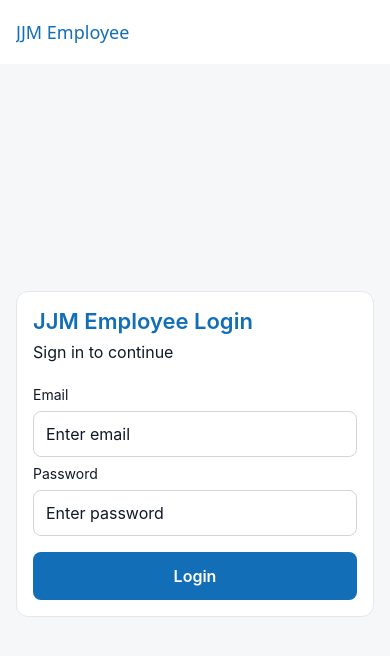
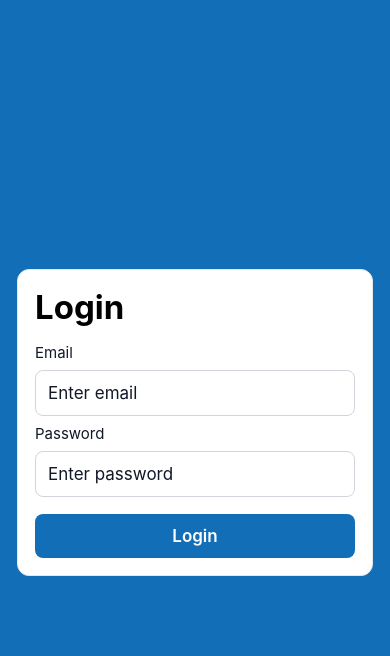
Before and after one commit to hellomraza/jjm-mobile, a React Native app: screen /Login in a window 390 px wide. Shown: the top 656 px of the page. Built offline with nearby package versions, Linux system fonts and the light colour scheme.

Commit message:
feat(design): implement pixel-perfect adjustments across components and screens

```diff
--- a/src/components/FormTextInput.tsx
+++ b/src/components/FormTextInput.tsx
@@ -6,6 +6,7 @@ import {
   View,
 } from 'react-native';
 import { colors } from '../theme/colors';
+import { fontSize, radius, spacing } from '../theme/designSystem';
 
 type FormTextInputProps = {
   label: string;
@@ -49,27 +50,27 @@ export function FormTextInput({
 
 const styles = StyleSheet.create({
   label: {
-    fontSize: 14,
+    fontSize: fontSize.sm,
     color: colors.textPrimary,
-    marginBottom: 8,
-    marginTop: 8,
+    marginBottom: spacing.xs,
+    marginTop: spacing.xs,
   },
   input: {
-    borderRadius: 8,
+    borderRadius: radius.sm,
     borderWidth: 1,
     borderColor: colors.inputBorder,
-    paddingHorizontal: 12,
-    paddingVertical: 12,
+    paddingHorizontal: spacing.sm,
+    paddingVertical: spacing.sm,
     backgroundColor: colors.white,
-    fontSize: 16,
+    fontSize: fontSize.md,
     color: colors.textPrimary,
   },
   inputError: {
     borderColor: colors.danger,
   },
   errorText: {
-    marginTop: 8,
+    marginTop: spacing.xs,
     color: colors.danger,
-    fontSize: 14,
+    fontSize: fontSize.sm,
   },
 });
--- a/src/components/PrimaryButton.tsx
+++ b/src/components/PrimaryButton.tsx
@@ -1,5 +1,6 @@
 import { Pressable, StyleSheet, Text } from 'react-native';
 import { colors } from '../theme/colors';
+import { fontSize, fontWeight, radius, spacing } from '../theme/designSystem';
 
 type PrimaryButtonProps = {
   label: string;
@@ -33,10 +34,10 @@ export function PrimaryButton({
 
 const styles = StyleSheet.create({
   button: {
-    marginTop: 16,
+    marginTop: spacing.md,
     backgroundColor: colors.primary,
-    borderRadius: 8,
-    paddingVertical: 14,
+    borderRadius: radius.sm,
+    paddingVertical: spacing.sm,
     alignItems: 'center',
   },
   buttonDisabled: {
@@ -44,7 +45,7 @@ const styles = StyleSheet.create({
   },
   buttonText: {
     color: colors.textOnPrimary,
-    fontSize: 16,
-    fontWeight: '600',
+    fontSize: fontSize.md,
+    fontWeight: fontWeight.semibold,
   },
 });
--- a/src/navigation/RootNavigator.tsx
+++ b/src/navigation/RootNavigator.tsx
@@ -80,43 +80,20 @@ export function RootNavigator() {
     <NavigationContainer>
       <RootStack.Navigator
         initialRouteName={hasStoredToken ? 'WorkItemList' : 'Login'}
-        screenOptions={{
-          headerStyle: { backgroundColor: '#FFFFFF' },
-          headerTintColor: '#126EB6',
-          headerShadowVisible: false,
-          contentStyle: { backgroundColor: '#FFFFFF' },
-        }}
+        screenOptions={{ headerShown: false }}
       >
-        <RootStack.Screen
-          name="Login"
-          component={LoginScreen}
-          options={{ title: 'JJM Employee' }}
-        />
-        <RootStack.Screen
-          name="WorkItemList"
-          component={WorkItemListScreen}
-          options={{ title: 'Work Items' }}
-        />
+        <RootStack.Screen name="Login" component={LoginScreen} />
+        <RootStack.Screen name="WorkItemList" component={WorkItemListScreen} />
         <RootStack.Screen
           name="WorkItemDetails"
           component={WorkItemDetailsScreen}
-          options={{ title: 'Work Item Details' }}
         />
         <RootStack.Screen
           name="ComponentList"
           component={ComponentListScreen}
-          options={{ title: 'Components' }}
         />
-        <RootStack.Screen
-          name="UploadPhoto"
-          component={UploadPhotoScreen}
-          options={{ title: 'Upload Photo' }}
-        />
-        <RootStack.Screen
-          name="Camera"
-          component={CameraScreen}
-          options={{ title: 'Capture Photo' }}
-        />
+        <RootStack.Screen name="UploadPhoto" component={UploadPhotoScreen} />
+        <RootStack.Screen name="Camera" component={CameraScreen} />
       </RootStack.Navigator>
     </NavigationContainer>
   );
--- a/src/screens/ComponentListScreen.tsx
+++ b/src/screens/ComponentListScreen.tsx
@@ -11,6 +11,7 @@ import {
 import { useComponents } from '../hooks/useComponents';
 import type { RootStackParamList } from '../navigation/RootNavigator';
 import { colors } from '../theme/colors';
+import { fontSize, fontWeight, radius, spacing } from '../theme/designSystem';
 
 type ComponentListRouteProp = RouteProp<RootStackParamList, 'ComponentList'>;
 type ComponentListNavigationProp = NativeStackNavigationProp<
@@ -32,7 +33,11 @@ export function ComponentListScreen() {
   const { workItemId, title } = route.params;
   const { data: components, isLoading, isError } = useComponents(workItemId);
 
-  const renderItem = ({ item }: { item: NonNullable<typeof components>[number] }) => (
+  const renderItem = ({
+    item,
+  }: {
+    item: NonNullable<typeof components>[number];
+  }) => (
     <Pressable
       style={styles.row}
       testID={`component-row-${item.id}`}
@@ -67,8 +72,12 @@ export function ComponentListScreen() {
         <Text style={styles.caption}>Work Item ID: {workItemId}</Text>
       </View>
 
-      {isLoading ? <Text testID="components-loading-text">Loading components...</Text> : null}
-      {isError ? <Text testID="components-error-text">Failed to load components.</Text> : null}
+      {isLoading ? (
+        <Text testID="components-loading-text">Loading components...</Text>
+      ) : null}
+      {isError ? (
+        <Text testID="components-error-text">Failed to load components.</Text>
+      ) : null}
       {!isLoading && !isError && (components?.length ?? 0) === 0 ? (
         <Text testID="components-empty-text">No components found.</Text>
       ) : null}
@@ -89,57 +98,57 @@ const styles = StyleSheet.create({
   container: {
     flex: 1,
     backgroundColor: colors.secondaryBackground,
-    padding: 16,
+    padding: spacing.md,
   },
   headerContainer: {
-    marginBottom: 12,
+    marginBottom: spacing.sm,
   },
   title: {
-    fontSize: 22,
+    fontSize: fontSize.xl,
     color: colors.primary,
-    fontWeight: '600',
-    marginBottom: 8,
+    fontWeight: fontWeight.semibold,
+    marginBottom: spacing.xs,
   },
   subtitle: {
-    fontSize: 16,
+    fontSize: fontSize.md,
     color: colors.textPrimary,
-    marginBottom: 4,
+    marginBottom: spacing.xxs,
   },
   caption: {
-    fontSize: 14,
+    fontSize: fontSize.sm,
     color: colors.textPrimary,
   },
   listContent: {
-    paddingBottom: 20,
+    paddingBottom: spacing.lg,
   },
   row: {
     backgroundColor: colors.white,
-    borderRadius: 12,
+    borderRadius: radius.md,
     borderWidth: 1,
     borderColor: colors.divider,
-    padding: 16,
-    marginBottom: 10,
+    padding: spacing.md,
+    marginBottom: spacing.xs,
   },
   rowHeader: {
     flexDirection: 'row',
     justifyContent: 'space-between',
     alignItems: 'center',
-    marginBottom: 6,
+    marginBottom: spacing.xs,
   },
   componentName: {
     flex: 1,
-    fontSize: 16,
-    fontWeight: '600',
+    fontSize: fontSize.md,
+    fontWeight: fontWeight.semibold,
     color: colors.textPrimary,
-    marginRight: 8,
+    marginRight: spacing.xs,
   },
   status: {
-    fontSize: 12,
-    fontWeight: '600',
+    fontSize: fontSize.xs,
+    fontWeight: fontWeight.semibold,
     color: colors.primary,
   },
   meta: {
-    fontSize: 14,
+    fontSize: fontSize.sm,
     color: colors.textPrimary,
   },
 });
--- a/src/screens/LoginScreen.tsx
+++ b/src/screens/LoginScreen.tsx
@@ -8,6 +8,7 @@ import { PrimaryButton } from '../components/PrimaryButton';
 import { useAuth } from '../hooks/useAuth';
 import { RootStackParamList } from '../navigation/RootNavigator';
 import { colors } from '../theme/colors';
+import { fontSize, fontWeight, radius, spacing } from '../theme/designSystem';
 import { loginValidationSchema } from '../validation/loginValidationSchema';
 
 type LoginNavigationProp = NativeStackNavigationProp<
@@ -22,8 +23,7 @@ export function LoginScreen() {
   return (
     <SafeAreaView style={styles.container}>
       <View style={styles.card}>
-        <Text style={styles.title}>JJM Employee Login</Text>
-        <Text style={styles.subtitle}>Sign in to continue</Text>
+        <Text style={styles.title}>Login</Text>
         <Formik
           initialValues={{
             email: '',
@@ -121,31 +121,25 @@ export function LoginScreen() {
 const styles = StyleSheet.create({
   container: {
     flex: 1,
-    backgroundColor: colors.secondaryBackground,
-    padding: 16,
+    backgroundColor: colors.primary,
+    padding: spacing.md,
     justifyContent: 'center',
   },
   card: {
     backgroundColor: colors.white,
-    borderRadius: 12,
+    borderRadius: radius.md,
     borderWidth: 1,
     borderColor: colors.divider,
-    padding: 16,
+    padding: spacing.md,
   },
   title: {
-    fontSize: 22,
-    fontWeight: '600',
-    color: colors.primary,
-    marginBottom: 8,
-  },
-  subtitle: {
-    fontSize: 16,
-    color: colors.textPrimary,
-    marginBottom: 16,
+    fontSize: fontSize.xxxl,
+    fontWeight: fontWeight.bold,
+    marginBottom: spacing.xs,
   },
   errorText: {
-    marginTop: 12,
+    marginTop: spacing.sm,
     color: colors.danger,
-    fontSize: 14,
+    fontSize: fontSize.sm,
   },
 });
--- a/src/screens/UploadPhotoScreen.tsx
+++ b/src/screens/UploadPhotoScreen.tsx
@@ -1,6 +1,6 @@
+import Geolocation from '@react-native-community/geolocation';
 import { RouteProp, useNavigation, useRoute } from '@react-navigation/native';
 import { NativeStackNavigationProp } from '@react-navigation/native-stack';
-import Geolocation from '@react-native-community/geolocation';
 import React, { useEffect, useState } from 'react';
 import {
   Alert,
@@ -15,6 +15,7 @@ import { PrimaryButton } from '../components/PrimaryButton';
 import { useUploadPhotoMutation } from '../hooks/usePhotos';
 import type { RootStackParamList } from '../navigation/RootNavigator';
 import { colors } from '../theme/colors';
+import { fontSize, fontWeight, radius, spacing } from '../theme/designSystem';
 
 type UploadPhotoRouteProp = RouteProp<RootStackParamList, 'UploadPhoto'>;
 type UploadPhotoNavigationProp = NativeStackNavigationProp<
@@ -48,7 +49,11 @@ export function UploadPhotoScreen() {
     if (typeof latitude === 'number' && typeof longitude === 'number') {
       return;
     }
-    Geolocation.requestAuthorization(() => {
+
+    if (typeof Geolocation.requestAuthorization === 'function') {
+      Geolocation.requestAuthorization(() => undefined);
+    }
+
     Geolocation.getCurrentPosition(
       position => {
         setDeviceLocation({
@@ -61,11 +66,12 @@ export function UploadPhotoScreen() {
       },
       { enableHighAccuracy: true },
     );
-    });
   }, [latitude, longitude]);
 
-  const resolvedLatitude = typeof latitude === 'number' ? latitude : deviceLocation?.latitude;
-  const resolvedLongitude = typeof longitude === 'number' ? longitude : deviceLocation?.longitude;
+  const resolvedLatitude =
+    typeof latitude === 'number' ? latitude : deviceLocation?.latitude;
+  const resolvedLongitude =
+    typeof longitude === 'number' ? longitude : deviceLocation?.longitude;
 
   const handleSubmit = () => {
     const progressValue = parseFloat(progress);
@@ -139,7 +145,10 @@ export function UploadPhotoScreen() {
               GPS: {resolvedLatitude.toFixed(4)}, {resolvedLongitude.toFixed(4)}
             </Text>
           ) : locationError ? (
-            <Text style={styles.captionError} testID="upload-location-error-text">
+            <Text
+              style={styles.captionError}
+              testID="upload-location-error-text"
+            >
               {locationError}
             </Text>
           ) : (
@@ -200,57 +209,57 @@ const styles = StyleSheet.create({
     backgroundColor: colors.secondaryBackground,
   },
   scrollContent: {
-    padding: 16,
+    padding: spacing.md,
   },
   card: {
     backgroundColor: colors.white,
-    borderRadius: 12,
+    borderRadius: radius.md,
     borderWidth: 1,
     borderColor: colors.divider,
-    padding: 16,
+    padding: spacing.md,
   },
   title: {
-    fontSize: 22,
+    fontSize: fontSize.xl,
     color: colors.primary,
-    fontWeight: '600',
-    marginBottom: 8,
+    fontWeight: fontWeight.semibold,
+    marginBottom: spacing.xs,
   },
   subtitle: {
-    fontSize: 16,
+    fontSize: fontSize.md,
     color: colors.textPrimary,
-    marginBottom: 8,
+    marginBottom: spacing.xs,
   },
   caption: {
-    fontSize: 14,
+    fontSize: fontSize.sm,
     color: colors.textPrimary,
-    marginBottom: 4,
+    marginBottom: spacing.xxs,
   },
   captionError: {
-    fontSize: 14,
+    fontSize: fontSize.sm,
     color: colors.danger,
-    marginBottom: 4,
+    marginBottom: spacing.xxs,
   },
   label: {
-    fontSize: 14,
-    fontWeight: '600',
+    fontSize: fontSize.sm,
+    fontWeight: fontWeight.semibold,
     color: colors.textPrimary,
-    marginTop: 16,
-    marginBottom: 4,
+    marginTop: spacing.md,
+    marginBottom: spacing.xxs,
   },
   input: {
     borderWidth: 1,
     borderColor: colors.inputBorder,
-    borderRadius: 8,
-    paddingHorizontal: 12,
-    paddingVertical: 10,
-    fontSize: 16,
+    borderRadius: radius.sm,
+    paddingHorizontal: spacing.sm,
+    paddingVertical: spacing.xs,
+    fontSize: fontSize.md,
     color: colors.textPrimary,
-    marginBottom: 8,
+    marginBottom: spacing.xs,
   },
   errorText: {
     color: colors.danger,
-    fontSize: 14,
-    marginBottom: 8,
+    fontSize: fontSize.sm,
+    marginBottom: spacing.xs,
   },
   centeredContainer: {
     flex: 1,
--- a/src/screens/WorkItemDetailsScreen.tsx
+++ b/src/screens/WorkItemDetailsScreen.tsx
@@ -4,8 +4,12 @@ import { SafeAreaView, StyleSheet, Text, View } from 'react-native';
 import { PrimaryButton } from '../components/PrimaryButton';
 import type { RootStackParamList } from '../navigation/RootNavigator';
 import { colors } from '../theme/colors';
+import { fontSize, fontWeight, radius, spacing } from '../theme/designSystem';
 
-type WorkItemDetailsRouteProp = RouteProp<RootStackParamList, 'WorkItemDetails'>;
+type WorkItemDetailsRouteProp = RouteProp<
+  RootStackParamList,
+  'WorkItemDetails'
+>;
 type WorkItemDetailsNavigationProp = NativeStackNavigationProp<
   RootStackParamList,
   'WorkItemDetails'
@@ -40,23 +44,23 @@ const styles = StyleSheet.create({
   container: {
     flex: 1,
     backgroundColor: colors.secondaryBackground,
-    padding: 16,
+    padding: spacing.md,
   },
   card: {
     backgroundColor: colors.white,
-    borderRadius: 12,
+    borderRadius: radius.md,
     borderWidth: 1,
     borderColor: colors.divider,
-    padding: 16,
+    padding: spacing.md,
   },
   title: {
-    fontSize: 22,
+    fontSize: fontSize.xl,
     color: colors.primary,
-    fontWeight: '600',
-    marginBottom: 8,
+    fontWeight: fontWeight.semibold,
+    marginBottom: spacing.xs,
   },
   subtitle: {
-    fontSize: 16,
+    fontSize: fontSize.md,
     color: colors.textPrimary,
   },
 });
--- a/src/screens/WorkItemListScreen.tsx
+++ b/src/screens/WorkItemListScreen.tsx
@@ -1,9 +1,18 @@
 import { useNavigation } from '@react-navigation/native';
 import { NativeStackNavigationProp } from '@react-navigation/native-stack';
-import { FlatList, Pressable, SafeAreaView, StyleSheet, Text, View } from 'react-native';
+import {
+  FlatList,
+  Pressable,
+  SafeAreaView,
+  StyleSheet,
+  Text,
+  View,
+} from 'react-native';
+import { useAuth } from '../hooks/useAuth';
 import { useWorkItems } from '../hooks/useWorkItems';
 import type { RootStackParamList } from '../navigation/RootNavigator';
 import { colors } from '../theme/colors';
+import { fontSize, fontWeight, radius, spacing } from '../theme/designSystem';
 
 type WorkItemListNavigationProp = NativeStackNavigationProp<
   RootStackParamList,
@@ -13,8 +22,18 @@ type WorkItemListNavigationProp = NativeStackNavigationProp<
 export function WorkItemListScreen() {
   const navigation = useNavigation<WorkItemListNavigationProp>();
   const { data: workItems, isLoading, isError } = useWorkItems();
+  const { logout } = useAuth();
 
-  const renderItem = ({ item }: { item: NonNullable<typeof workItems>[number] }) => (
+  const handleLogout = async () => {
+    await logout();
+    navigation.replace('Login');
+  };
+
+  const renderItem = ({
+    item,
+  }: {
+    item: NonNullable<typeof workItems>[number];
+  }) => (
     <Pressable
       style={styles.card}
       testID={`work-item-card-${item.id}`}
@@ -33,12 +52,25 @@ export function WorkItemListScreen() {
   return (
     <SafeAreaView style={styles.container}>
       <View style={styles.headerContainer}>
-        <Text style={styles.title}>Work Items</Text>
+        <View style={styles.headerRow}>
+          <Text style={styles.title}>Work Items</Text>
+          <Pressable
+            style={styles.logoutButton}
+            onPress={handleLogout}
+            testID="work-items-logout-button"
+          >
+            <Text style={styles.logoutButtonText}>Logout</Text>
+          </Pressable>
+        </View>
         <Text style={styles.subtitle}>Select a work item to view details.</Text>
       </View>
 
-      {isLoading ? <Text testID="work-items-loading-text">Loading work items...</Text> : null}
-      {isError ? <Text testID="work-items-error-text">Failed to load work items.</Text> : null}
+      {isLoading ? (
+        <Text testID="work-items-loading-text">Loading work items...</Text>
+      ) : null}
+      {isError ? (
+        <Text testID="work-items-error-text">Failed to load work items.</Text>
+      ) : null}
 
       {!isLoading && !isError && (workItems?.length ?? 0) === 0 ? (
         <Text testID="work-items-empty-text">No work items found.</Text>
@@ -60,40 +92,58 @@ const styles = StyleSheet.create({
   container: {
     flex: 1,
     backgroundColor: colors.secondaryBackground,
-    padding: 16,
+    padding: spacing.md,
   },
   headerContainer: {
-    marginBottom: 12,
+    marginBottom: spacing.sm,
+  },
+  headerRow: {
+    flexDirection: 'row',
+    alignItems: 'center',
+    justifyContent: 'space-between',
   },
   card: {
     backgroundColor: colors.white,
-    borderRadius: 12,
+    borderRadius: radius.md,
     borderWidth: 1,
     borderColor: colors.divider,
-    padding: 16,
-    marginBottom: 10,
+    padding: spacing.md,
+    marginBottom: spacing.xs,
   },
   title: {
-    fontSize: 22,
+    fontSize: fontSize.xl,
     color: colors.primary,
-    fontWeight: '600',
-    marginBottom: 8,
+    fontWeight: fontWeight.semibold,
+    marginBottom: spacing.xs,
   },
   subtitle: {
-    fontSize: 16,
+    fontSize: fontSize.md,
     color: colors.textPrimary,
   },
   listContent: {
-    paddingBottom: 20,
+    paddingBottom: spacing.lg,
   },
   itemTitle: {
-    fontSize: 16,
-    fontWeight: '600',
+    fontSize: fontSize.md,
+    fontWeight: fontWeight.semibold,
     color: colors.textPrimary,
-    marginBottom: 4,
+    marginBottom: spacing.xxs,
   },
   itemMeta: {
-    fontSize: 14,
+    fontSize: fontSize.sm,
     color: colors.textPrimary,
   },
+  logoutButton: {
+    backgroundColor: colors.white,
+    borderWidth: 1,
+    borderColor: colors.inputBorder,
+    borderRadius: radius.sm,
+    paddingHorizontal: spacing.sm,
+    paddingVertical: spacing.xs,
+  },
+  logoutButtonText: {
+    color: colors.primary,
+    fontSize: fontSize.sm,
+    fontWeight: fontWeight.semibold,
+  },
 });
```
Also changed, not shown: src/screens/CameraScreen.tsx (+20 -22 lines), 2 other files (tests, documents, lock files or other folders). Lines whose indentation alone changed are shown as unchanged.
